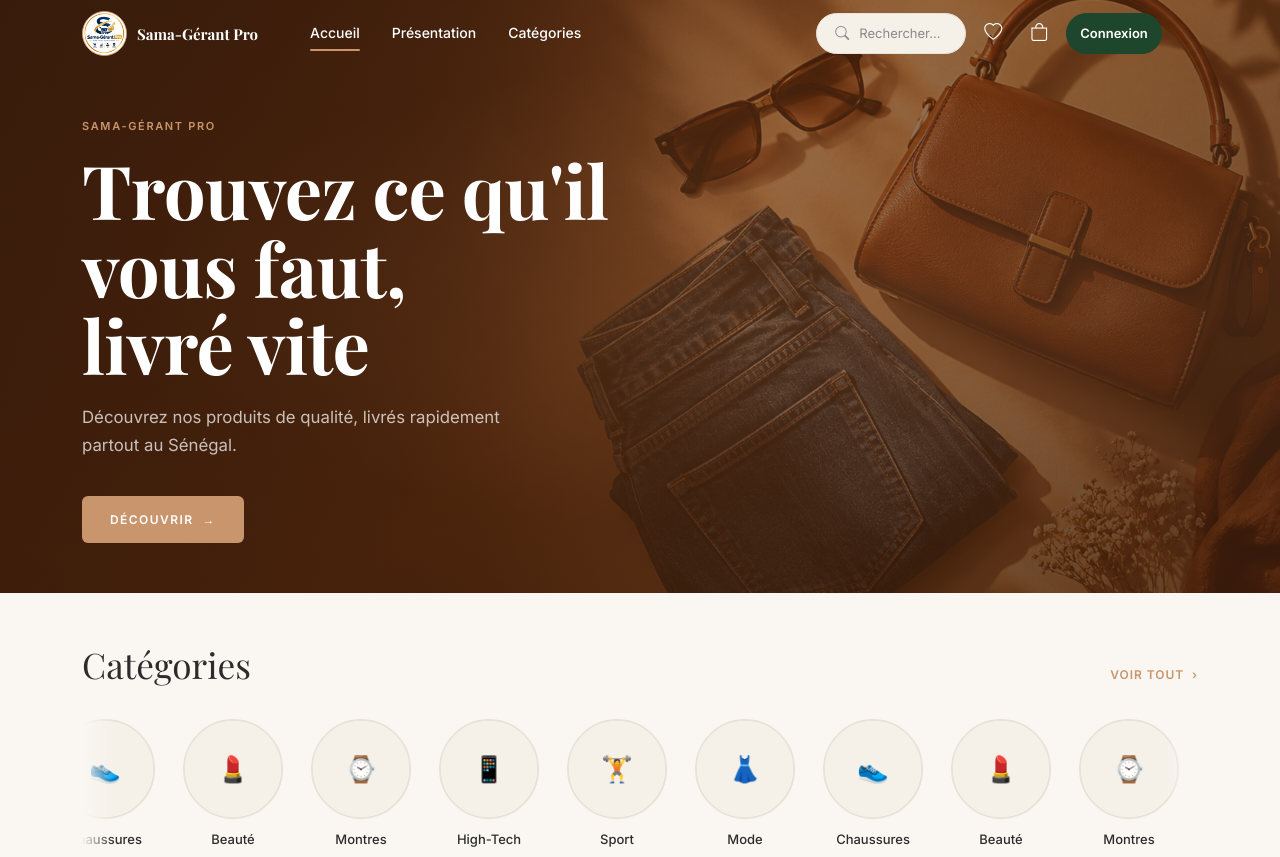
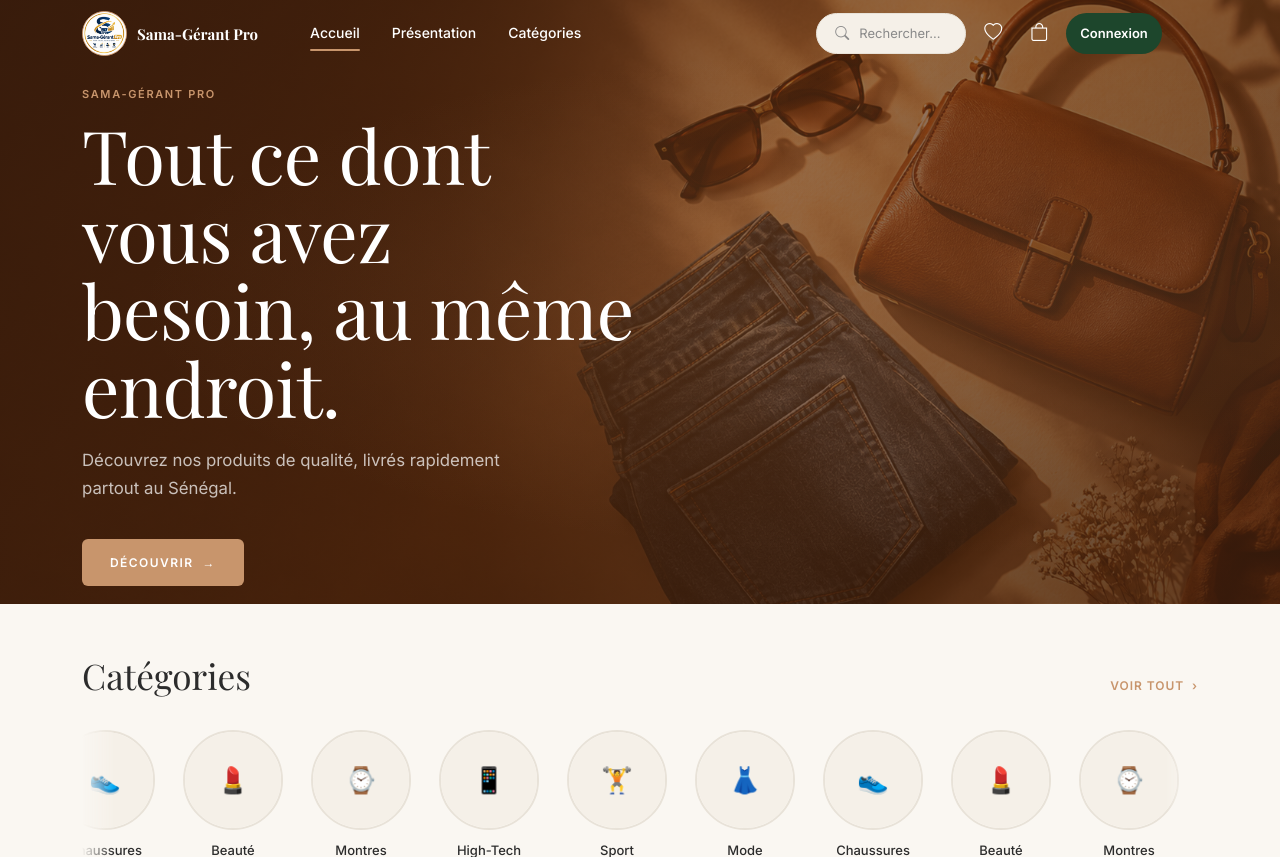
Before and after one commit to Adji1425/Sama-Gerant-Pro, a Django app: page / in a window 1280 px wide. Shown: the top 857 px of the page. Run offline with Django 5.2, Linux system fonts and the light colour scheme; data that the repository does not hold is empty; some libraries are stand-ins or nearby versions; some web fonts are replaced.

Commit message:
nouveau ajout

```diff
--- a/static/css/custom.css
+++ b/static/css/custom.css
@@ -347,7 +347,7 @@ body.has-hero-navbar .navbar:not(.scrolled) .navbar-icons-sep {
   position: relative;
   z-index: 2;
   max-width: 560px;
-  padding: 50px 0;
+  padding: 18px 0;
 }
 
 .hero-label {
@@ -356,14 +356,14 @@ body.has-hero-navbar .navbar:not(.scrolled) .navbar-icons-sep {
   letter-spacing: 0.15em;
   text-transform: uppercase;
   color: var(--gold);
-  margin-bottom: 15px;
+  margin-bottom: 12px;
   display: block;
 }
 
 .hero h1 {
   font-family: 'Playfair Display', serif;
-  font-size: clamp(2.5rem, 5.8vw, 4.8rem);
-  font-weight: 700;
+  font-size: clamp(2.2rem, 5.8vw, 4.8rem);
+  font-weight: 420;
   color: var(--white);
   line-height: 1.05;
   margin-bottom: 20px;
@@ -1005,7 +1005,7 @@ body.has-hero-navbar .navbar:not(.scrolled) .navbar-icons-sep {
 @media (max-width: 991px) {
   .navbar-search { display: none; }
   .hero h1 { font-size: 2.6rem; }
-  .hero-content { padding: 60px 0; }
+  .hero-content { padding: 50px 0; }
   .categorie-circle { width: 75px; height: 75px; }
 }
 
--- a/templates/home.html
+++ b/templates/home.html
@@ -11,15 +11,19 @@
     <div class="hero-content fade-up">
       {% if user.is_authenticated and user.role == 'commercant' %}
         <span class="hero-label">Sama-Gérant Pro</span>
-        <h1>Gérez votre boutique<br>intelligemment</h1>
-        <p>Suivez vos ventes, votre stock et vos performances<br>
-           en un coup d'œil.</p>
+        <h1>Prenez le contrôle total de votre commerce facilement.</h1>
+        <p>
+          Suivez vos ventes, gérez vos stocks, surveillez vos dépenses
+          et analysez vos performances en temps réel.
+               </p>
         <a href="{% url 'sad:dashboard' %}" class="btn-hero">
           MON TABLEAU DE BORD &nbsp;→
         </a>
+        <br>
+        <br>
       {% else %}
         <span class="hero-label">Sama-Gérant Pro</span>
-        <h1>Trouvez ce qu'il vous faut,<br>livré vite</h1>
+        <h1>Tout ce dont vous avez besoin, au même endroit.</h1>
         <p>Découvrez nos produits de qualité, livrés rapidement<br>
            partout au Sénégal.</p>
         <a href="{% url 'produits:catalogue' %}" class="btn-hero">
```
